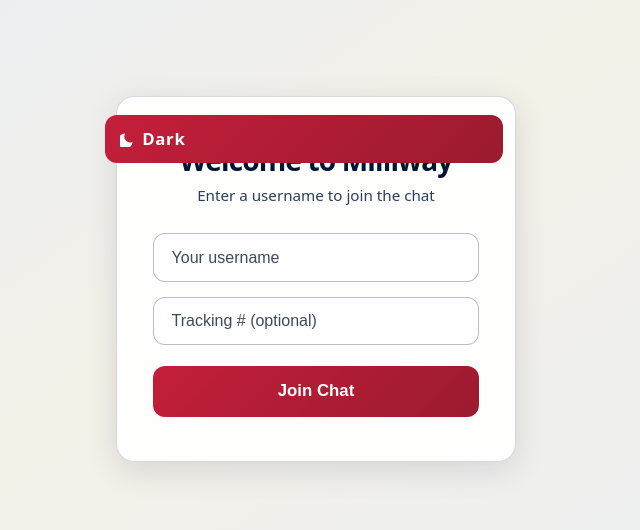
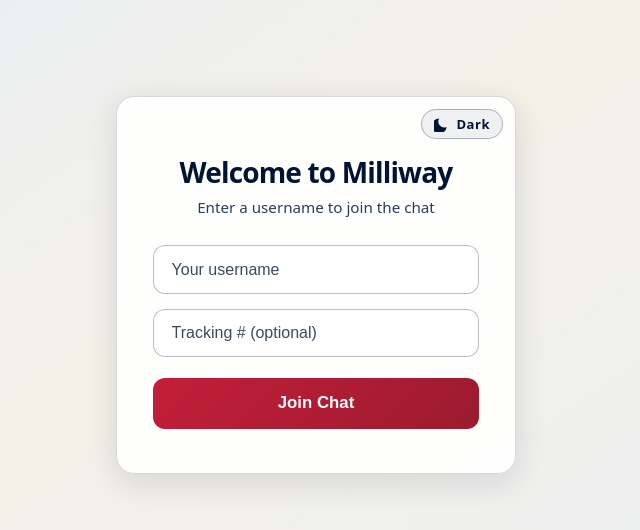
Before and after one commit to Cremea06/eagles-nest-chat, a website: page public/index.html in a window 1280 px wide. Both pictures are taken after a click on the switch "Light". Shown: the whole page, without its empty margins (324-964 px from the left). Drawn offline with nearby package versions, Linux system fonts and the light colour scheme; no server answers.

Commit message:
CHG-172: fix welcome-card theme toggle

```diff
--- a/package.json
+++ b/package.json
@@ -4,7 +4,7 @@
   "main": "index.js",
   "scripts": {
     "start": "node server.js",
-    "test": "node --test test/server-stats.test.js test/safe-link.test.js test/profile.test.js test/support.test.js test/support-memory.test.js test/member-count.test.js test/tailgate.test.js test/clips.test.js test/account-delete.test.js test/account-delete.server.test.js test/xhandle.test.js test/xhandle.server.test.js test/keystroke-limits.test.js test/keystroke-gate.test.js test/keystroke-gate.server.test.js test/priv-popup-position.test.js test/wx.test.js test/wx-missing.test.js test/unzip-first-txt.test.js test/chat-pause.test.js test/tailgate-play.test.js test/repo-version.test.js test/milliway-cli.test.js test/whisper.test.js test/whisper.server.test.js test/featured.test.js",
+    "test": "node --test test/server-stats.test.js test/safe-link.test.js test/profile.test.js test/support.test.js test/support-memory.test.js test/member-count.test.js test/tailgate.test.js test/clips.test.js test/account-delete.test.js test/account-delete.server.test.js test/xhandle.test.js test/xhandle.server.test.js test/keystroke-limits.test.js test/keystroke-gate.test.js test/keystroke-gate.server.test.js test/priv-popup-position.test.js test/wx.test.js test/wx-missing.test.js test/unzip-first-txt.test.js test/chat-pause.test.js test/tailgate-play.test.js test/repo-version.test.js test/milliway-cli.test.js test/whisper.test.js test/whisper.server.test.js test/featured.test.js test/theme-toggle.test.js",
     "test:live": "node --test test/safe-link.live.test.js"
   },
   "keywords": [],
--- a/public/index.html
+++ b/public/index.html
@@ -92,7 +92,7 @@
       box-shadow: 0 0 0 3px rgba(196, 30, 58, 0.25);
     }
 
-    #login button {
+    #login button:not(.theme-toggle) {
       width: 100%;
       padding: 0.95rem;
       margin-top: 0.4rem;
@@ -106,12 +106,12 @@
       transition: transform 0.15s ease, box-shadow 0.15s ease;
     }
 
-    #login button:hover {
+    #login button:not(.theme-toggle):hover {
       transform: translateY(-2px);
       box-shadow: 0 8px 24px rgba(196, 30, 58, 0.45);
     }
 
-    #login button:active {
+    #login button:not(.theme-toggle):active {
       transform: translateY(0);
     }
 
@@ -794,9 +794,46 @@
     }
     html[data-theme="light"] .theme-toggle .theme-icon-sun { display: none; }
     html[data-theme="light"] .theme-toggle .theme-icon-moon { display: block; }
-
-    #login { position: relative; }
-    #login .theme-toggle { position: absolute; top: 12px; right: 12px; }
+    /* CHG-172: visible label follows the theme before theme.js binds (same idea as the icons). */
+    .theme-toggle .theme-toggle-label-alt { display: none; }
+    html[data-theme="light"] .theme-toggle .theme-toggle-label { display: none; }
+    html[data-theme="light"] .theme-toggle .theme-toggle-label-alt { display: inline; }
+
+    /* CHG-172: welcome-card toggle must not inherit the full-width red Join Chat button.
+       Restate the pill at higher specificity and keep it in the top-right, clear of the title. */
+    #login { position: relative; padding-top: 3.5rem; }
+    #login .theme-toggle {
+      position: absolute;
+      top: 12px;
+      right: 12px;
+      z-index: 2;
+      width: auto;
+      max-width: calc(100% - 24px);
+      margin: 0;
+      display: inline-flex;
+      align-items: center;
+      gap: 6px;
+      padding: 6px 12px;
+      border-radius: 999px;
+      border: 1px solid rgba(255, 255, 255, 0.28);
+      background: rgba(0, 0, 0, 0.22);
+      color: #f0f4f8;
+      font: 600 13px system-ui, -apple-system, BlinkMacSystemFont, "Segoe UI", Roboto, sans-serif;
+      letter-spacing: 0.04em;
+      cursor: pointer;
+      white-space: nowrap;
+      line-height: 1;
+    }
+    #login .theme-toggle:hover,
+    #login .theme-toggle:active {
+      transform: none;
+      box-shadow: none;
+    }
+    html[data-theme="light"] #login .theme-toggle {
+      border-color: rgba(0, 20, 51, 0.28);
+      background: rgba(0, 20, 51, 0.06);
+      color: #001433;
+    }
     #chat > h2 .theme-toggle { margin-left: auto; flex: none; }
 
     html[data-theme="light"] body {
@@ -1012,6 +1049,7 @@
       <svg class="theme-icon theme-icon-sun" width="16" height="16" viewBox="0 0 16 16" aria-hidden="true" focusable="false"><circle cx="8" cy="8" r="3" fill="currentColor"/><path fill="currentColor" d="M7.5 0h1v3h-1zM7.5 13h1v3h-1zM0 7.5h3v1H0zM13 7.5h3v1h-3zM2.05 2.05l.7-.7 2.13 2.12-.7.7zM11.12 11.12l.7-.7 2.13 2.12-.7.7zM2.05 13.95l2.12-2.13.7.7-2.12 2.13zM11.12 4.88l2.13-2.13.7.7-2.13 2.13z"/></svg>
       <svg class="theme-icon theme-icon-moon" width="16" height="16" viewBox="0 0 16 16" aria-hidden="true" focusable="false"><path fill="currentColor" d="M12.7 11.05A6 6 0 0 1 5.2 2.5 7.5 7.5 0 1 0 12.7 11.05z"/></svg>
       <span class="theme-toggle-label">Light</span>
+      <span class="theme-toggle-label-alt">Dark</span>
     </button>
     <h2>Welcome to Milliway</h2>
     <p>Enter a username to join the chat</p>
@@ -1029,6 +1067,7 @@
       <svg class="theme-icon theme-icon-sun" width="16" height="16" viewBox="0 0 16 16" aria-hidden="true" focusable="false"><circle cx="8" cy="8" r="3" fill="currentColor"/><path fill="currentColor" d="M7.5 0h1v3h-1zM7.5 13h1v3h-1zM0 7.5h3v1H0zM13 7.5h3v1h-3zM2.05 2.05l.7-.7 2.13 2.12-.7.7zM11.12 11.12l.7-.7 2.13 2.12-.7.7zM2.05 13.95l2.12-2.13.7.7-2.12 2.13zM11.12 4.88l2.13-2.13.7.7-2.13 2.13z"/></svg>
       <svg class="theme-icon theme-icon-moon" width="16" height="16" viewBox="0 0 16 16" aria-hidden="true" focusable="false"><path fill="currentColor" d="M12.7 11.05A6 6 0 0 1 5.2 2.5 7.5 7.5 0 1 0 12.7 11.05z"/></svg>
       <span class="theme-toggle-label">Light</span>
+      <span class="theme-toggle-label-alt">Dark</span>
     </button>
     </h2>
     <div id="messages"></div>
--- a/public/profile.css
+++ b/public/profile.css
@@ -56,6 +56,10 @@ html[data-theme="light"] .theme-toggle {
 }
 html[data-theme="light"] .theme-toggle .theme-icon-sun { display: none; }
 html[data-theme="light"] .theme-toggle .theme-icon-moon { display: block; }
+/* CHG-172: first-paint label matches the icon (Light vs Dark) before theme.js binds. */
+.theme-toggle .theme-toggle-label-alt { display: none; }
+html[data-theme="light"] .theme-toggle .theme-toggle-label { display: none; }
+html[data-theme="light"] .theme-toggle .theme-toggle-label-alt { display: inline; }
 html[data-theme="light"] body {
   background: linear-gradient(145deg, #e8eef6 0%, #f4f1e8 40%, #e8eef6 100%);
   background-attachment: fixed;
--- a/public/theme.js
+++ b/public/theme.js
@@ -10,7 +10,11 @@
     btn.setAttribute('aria-checked', light ? 'true' : 'false');
     btn.setAttribute('aria-label', light ? 'Switch to dark theme' : 'Switch to light theme');
     var lab = btn.querySelector('.theme-toggle-label');
-    if (lab) lab.textContent = light ? 'Dark' : 'Light';
+    var alt = btn.querySelector('.theme-toggle-label-alt');
+    // CHG-172: when both Light and Dark labels are in the markup, CSS shows the
+    // right one before this runs (same idea as the sun/moon icons). A single-label
+    // button still gets its text from JS.
+    if (lab && !alt) lab.textContent = light ? 'Dark' : 'Light';
   }
   function apply(light, persist) {
     if (light) document.documentElement.setAttribute('data-theme', 'light');
```
Also changed, not shown: CHANGES.md (+13 -0 lines), public/profile.html (+1 -0 lines), public/world/index.html (+5 -0 lines), test/theme-toggle.test.js (added, +88 -0 lines), README.md.
